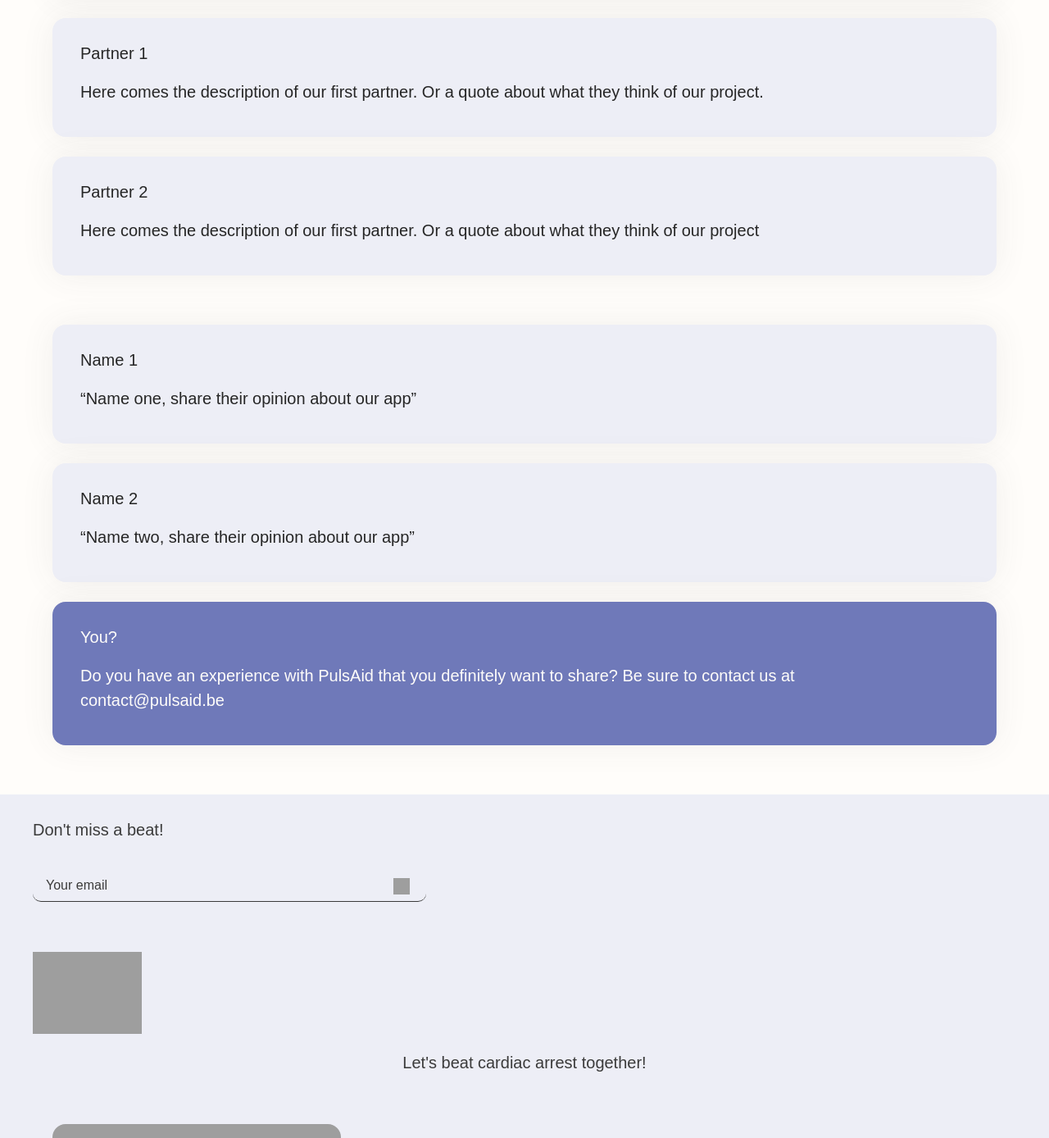
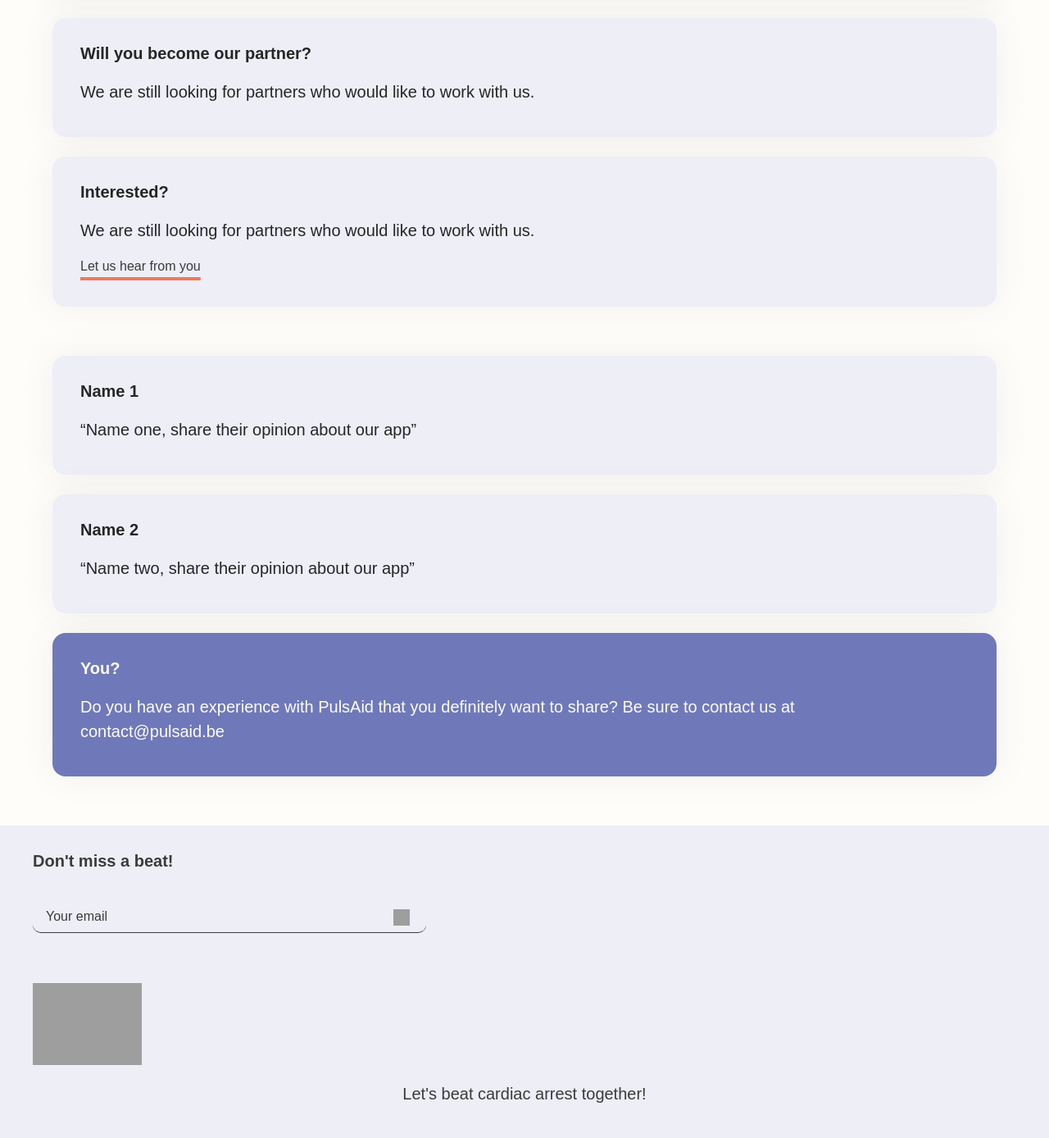
Before and after one commit to yoyoplayer12/pulsaid, a PHP site: page /en/index.html in a window 1280 px wide. Shown: the part 4233-5621 px from the top of the page at 82% size. Run offline with PHP 8.4, Linux system fonts and the light colour scheme; some web fonts are replaced; grey boxes are pictures that could not be loaded.

Commit message:
update: content partners

```diff
--- a/assets/css/style.css
+++ b/assets/css/style.css
@@ -58,8 +58,7 @@ p{
 }
 h3{
     font-family: proxima-soft, sans-serif;
-    font-weight: 300;
-    font-style: normal;
+    font-weight: 600;
     font-size: 20px;
     /*color: var(--white-color);*/
 }
@@ -75,6 +74,24 @@ q{
     width: 100vh;
     margin-left: 64px;
     margin-top: 10vw;
+}
+div.tertiary_button{
+    box-sizing: border-box;
+}
+div.tertiary_button a.tertiary_button{
+   color: var(--dark-grey);
+   font-weight: 500;
+   /*padding: 10px 24px;*/
+   border-radius: 8px;
+   text-decoration: underline;
+   text-decoration-color: var(--cta-color);
+   text-decoration-thickness: 4px;
+   text-underline-offset: 8px;
+}
+div.tertiary_button a.tertiary_button:hover{
+    font-weight: 600;
+    text-decoration-color: var(--main-color);
+    text-underline-offset: 10px;
 }
 /* index header */
 .indexp{
--- a/en/index.html
+++ b/en/index.html
@@ -223,14 +223,20 @@
         </div>
         <div class="block4">
             <div class="block4div">
-                <h3>Partner 1</h3>
-                <p>Here comes the description of our first partner. Or a quote about what they think of our project.</p>
+                <!--hier komt partner 1-->
+                <h3>Will you become our partner?</h3>
+                <p>We are still looking for partners who would like to work with us.</p>
             </div>
         </div>
         <div class="block5">
             <div class="block5div">
-                <h3>Partner 2</h3>
-                <p>Here comes the description of our first partner. Or a quote about what they think of our project</p>
+                <!--hier komt partner 2-->
+                <h3>Interested?</h3>
+                <p>We are still looking for partners who would like to work with us.</p>
+                <!--deze button verdwijnt als de twee partners opgevuld zijn-->
+                <div class="tertiary_button">
+                    <a href="mailto:contact@pulsaid.be" class="tertiary_button">Let us hear from you</a>
+                </div>
             </div>
         </div>
     </section>
```
Also changed, not shown: nl/index.html (+10 -4 lines).
